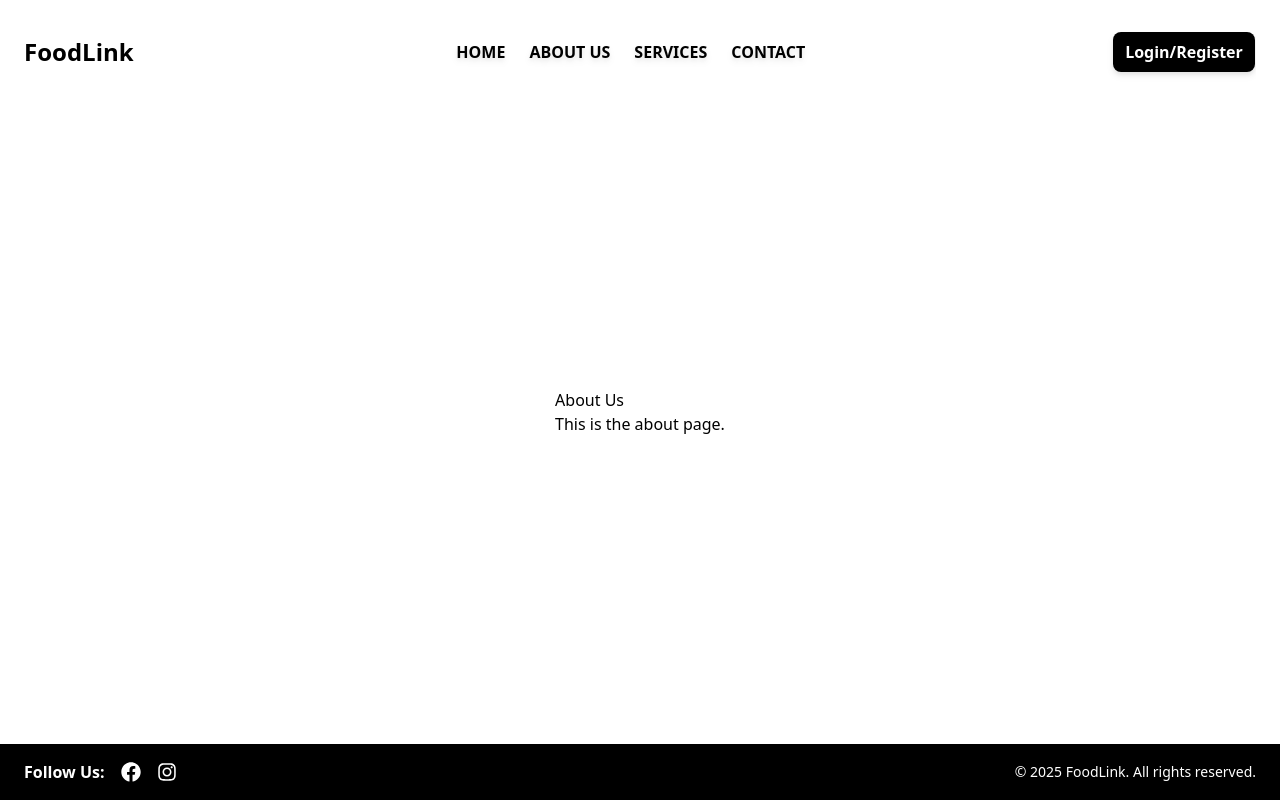
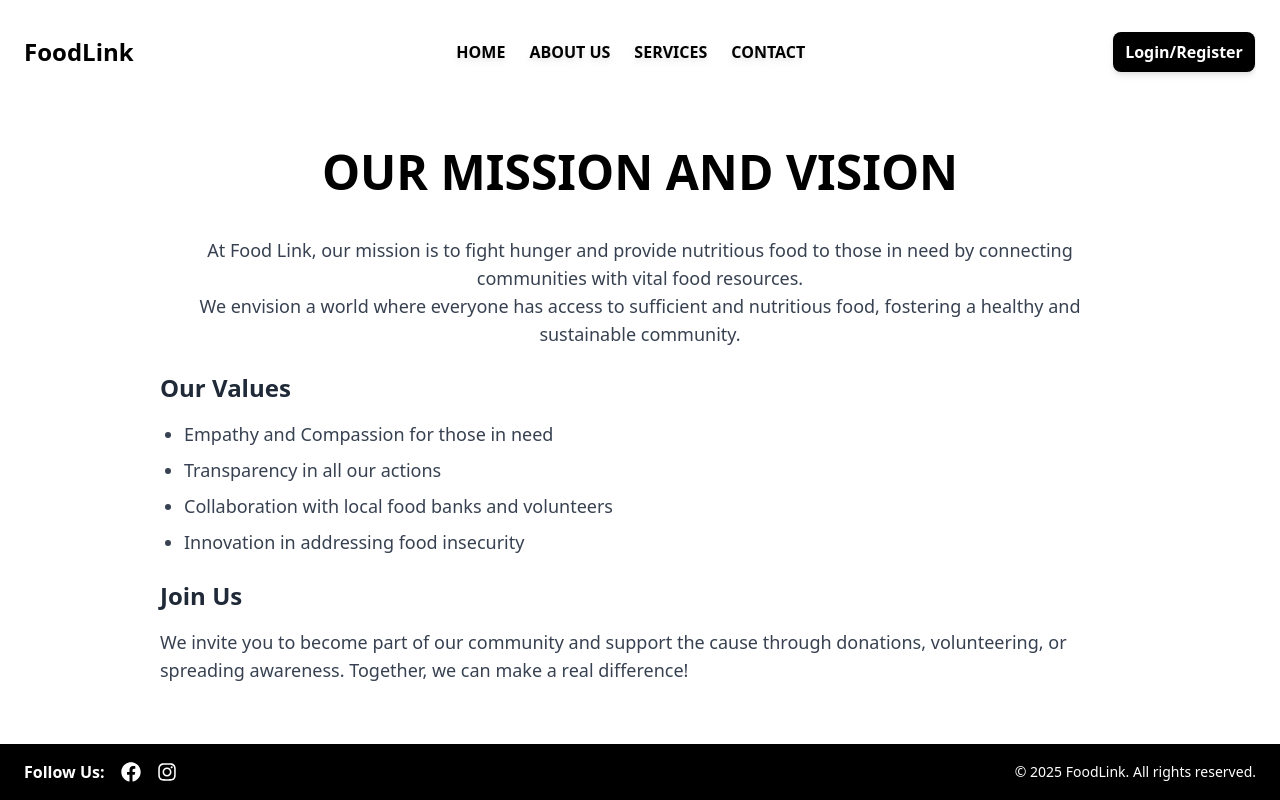
Before and after one commit to pratham-garg-456/FoodLink-WebApp, a Next.js app in the folder foodlink_frontend_v2/: page /about in a window 1280 px wide. Built offline with nearby package versions, Linux system fonts and the light colour scheme.

Commit message:
add about page

```diff
--- a/foodlink_frontend_v2/src/pages/about/index.js
+++ b/foodlink_frontend_v2/src/pages/about/index.js
@@ -1,10 +1,30 @@
-const About = () => {
+// pages/about.js
+export default function About() {
   return (
-    <div>
-      <h1>About Us</h1>
-      <p>This is the about page.</p>
+    <div className="flex flex-col items-center justify-center w-[80vw]">
+      <h1 className="mt-10 text-4xl md:text-5xl font-extrabold mb-2 text-center">
+        OUR MISSION AND VISION
+      </h1>
+      <div className="p-8 ">
+        <p className="text-lg text-center text-gray-700 mb-6">
+          At Food Link, our mission is to fight hunger and provide nutritious food to those in need
+          by connecting communities with vital food resources. <br /> We envision a world where
+          everyone has access to sufficient and nutritious food, fostering a healthy and sustainable
+          community.
+        </p>
+        <h2 className="text-2xl font-semibold text-gray-800 mb-4">Our Values</h2>
+        <ul className="list-disc pl-6 text-lg text-gray-700 space-y-2">
+          <li>Empathy and Compassion for those in need</li>
+          <li>Transparency in all our actions</li>
+          <li>Collaboration with local food banks and volunteers</li>
+          <li>Innovation in addressing food insecurity</li>
+        </ul>
+        <h2 className="text-2xl font-semibold text-gray-800 mb-4 mt-6">Join Us</h2>
+        <p className="text-lg text-gray-700">
+          We invite you to become part of our community and support the cause through donations,
+          volunteering, or spreading awareness. Together, we can make a real difference!
+        </p>
+      </div>
     </div>
   );
-};
-
-export default About;
+}
```
